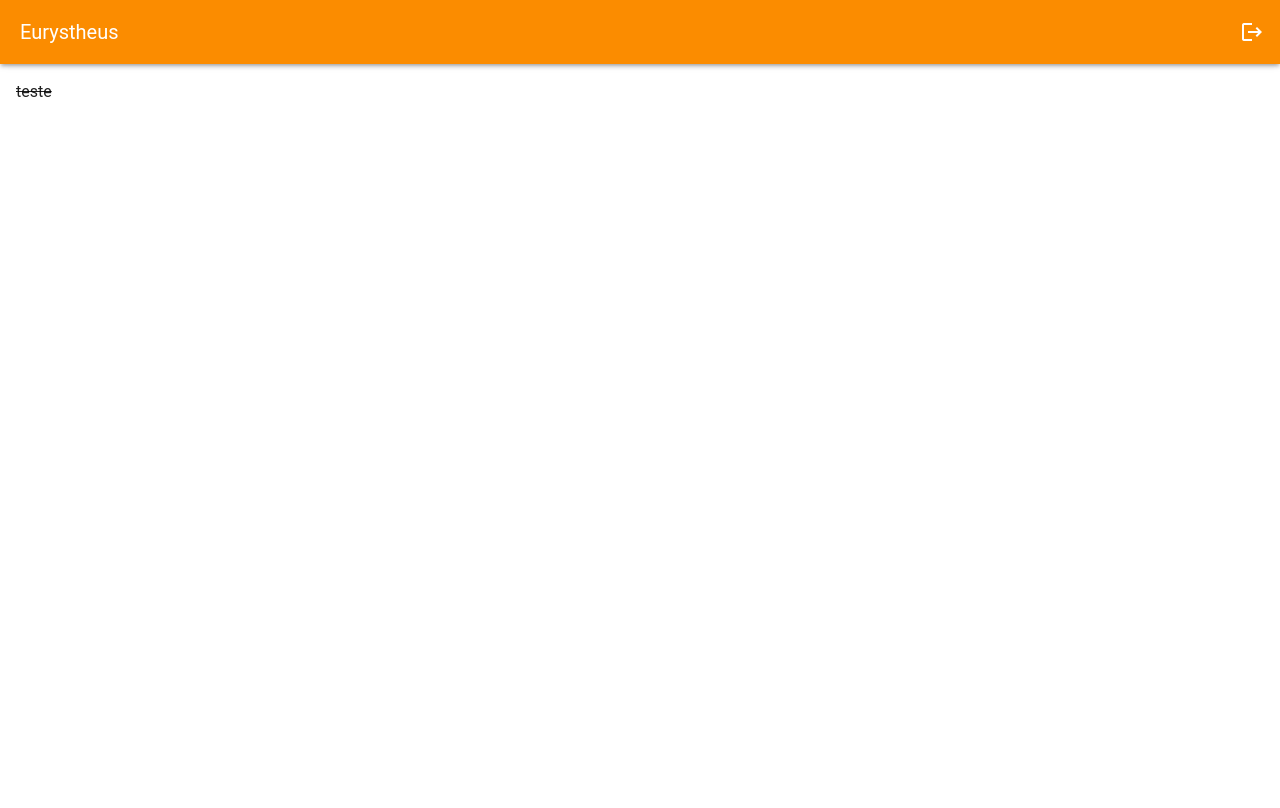
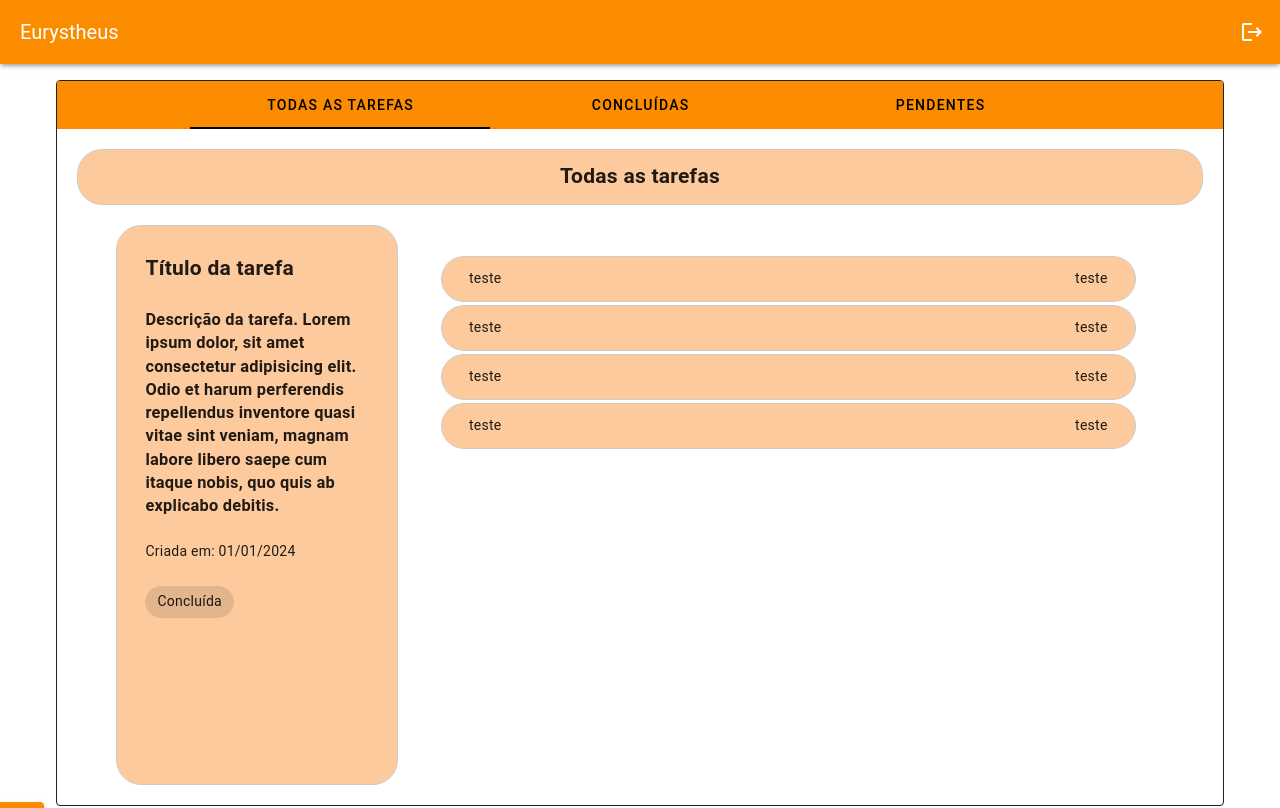
Before and after one commit to MateusSilva42/Eurystheus-WEB, a Nuxt app: page / in a window 1280 px wide. Shown: the top 808 px of the page. Built offline with nearby package versions, Linux system fonts and the light colour scheme.

Commit message:
define layout

```diff
--- /dev/null
+++ b/components/addButon.vue
@@ -0,0 +1,34 @@
+<template>
+    <v-tooltip text="Criar nova tarefa">
+    <template v-slot:activator="{ props }">
+        <v-btn v-bind="props" class="add-button" @click="openModal" color="warning"><v-icon>mdi-plus</v-icon></v-btn>
+    </template>
+    </v-tooltip>
+
+    <ModalAddView title="Criar nova tarefa" scope="new" :enable="enable" @close="closeModal" />
+</template>
+
+<script setup lang="ts">
+const enable = ref(false);
+
+const openModal = () => {
+  enable.value = true;
+};
+const closeModal = () => {
+  enable.value = false;
+};
+
+</script>
+
+<style>
+    .add-button {
+        position: fixed;
+        bottom: 20px;
+        right: 20px;
+        z-index: 999;
+        width: 60px!important;
+        height: 60px!important;
+        border-radius: 50%;
+        font-size:1.5rem
+    }
+</style>
--- /dev/null
+++ b/components/modalAddView.vue
@@ -0,0 +1,67 @@
+<template>
+  <v-container>
+    <v-dialog max-width="500" v-model="enableValue" :persistent="true"  >
+      <template v-slot:default="{ isActive }">
+        <v-card class="card">
+            <v-card-title class="card-title">
+                <span>{{ title }}</span>
+            </v-card-title>
+          <v-card-text>
+            <v-row>
+              <v-col cols="12">
+                <v-text-field label="Título" v-model="taskTitle" outlined></v-text-field>
+              </v-col>
+              <v-col cols="12">
+                <v-textarea label="Descrição" v-model="taskDescription" outlined></v-textarea>
+              </v-col>
+              </v-row>
+          </v-card-text>
+
+          <v-card-actions>
+            <v-spacer></v-spacer>
+
+            <v-btn color="error" variant="tonal" text="Cancelar" @click="$emit('close')"></v-btn>
+            <v-btn color="success" variant="tonal" text="Salvar" @click="saveData"></v-btn>
+          </v-card-actions>
+        </v-card>
+      </template>
+    </v-dialog>
+  </v-container>
+</template>
+
+<script setup lang="ts">
+import { defineProps } from "vue";
+const emit = defineEmits(["update:enable", "close"]);
+const taskTitle = ref("");
+const taskDescription = ref("");
+
+
+const props = defineProps({
+  title: { type: String, required: true },
+  scope: { type: String, required: true, default: "new" },
+  enable: { type: Boolean, required: true },
+});
+
+const enableValue = computed({
+  get: () => props.enable,
+  set: (value) => emit("update:enable", value),
+})
+
+const toast = useToast();
+
+const saveData = async () => {
+    toast.success("Tarefa salva com sucesso");
+    emit("close");
+}
+
+</script>
+
+<style>
+.card-title {
+  display: flex;
+  justify-content: space-between;
+  background-color: orangered;
+  color: white;
+}
+
+</style>
--- /dev/null
+++ b/components/taskList.vue
@@ -0,0 +1,140 @@
+<template>
+  <v-container>
+    <v-row>
+      <v-col cols="12" class="title">
+        <h2>{{ title }}</h2>
+      </v-col>
+    </v-row>
+    <v-row class="task-list">
+      <v-col cols="3" class="task-details">
+        <v-container v-if="taskSelected">
+          <v-row>
+            <v-col cols="12">
+              <v-row>
+                <v-col cols="12">
+                  <h2>Título da tarefa</h2>
+                </v-col>
+                <v-col cols="12">
+                  <h3>Descrição da tarefa. Lorem ipsum dolor, sit amet consectetur adipisicing elit. Odio et harum perferendis repellendus inventore quasi vitae sint veniam, magnam labore libero saepe cum itaque nobis, quo quis ab explicabo debitis.</h3>
+                </v-col>
+                <v-col cols="12">
+                  <p>Criada em: 01/01/2024</p>
+                </v-col>
+                <v-col cols="12">
+                  <v-chip>Concluída</v-chip>
+                </v-col>
+              </v-row>
+            </v-col>
+          </v-row>
+        </v-container>
+        <v-container v-else>
+          <v-row>
+            <v-col cols="12">
+              <h3>Selecione uma tarefa para ver os detalhes.</h3>
+            </v-col>
+          </v-row>
+        </v-container>
+      </v-col>
+      <v-col cols="8">
+
+        <v-container>
+          <v-row class="task-list-item">
+            <v-col>teste</v-col>
+            <v-col class="task-actions">teste</v-col>
+          </v-row>
+          <v-row class="task-list-item">
+            <v-col>teste</v-col>
+            <v-col class="task-actions">teste</v-col>
+          </v-row>
+          <v-row class="task-list-item">
+            <v-col>teste</v-col>
+            <v-col class="task-actions">teste</v-col>
+          </v-row>
+          <v-row class="task-list-item">
+            <v-col>teste</v-col>
+            <v-col class="task-actions">teste</v-col>
+          </v-row>
+        </v-container>
+
+      </v-col>
+    </v-row>
+  </v-container>
+</template>
+
+<script setup lang="ts">
+  import { defineProps } from "vue";
+    const taskSelected = ref(true);
+
+    const props = defineProps({
+      title: { type: String, required: true },
+      scope: { type: String, required: true, default: "all" },
+      tab: { type: String, required: true },
+    });
+
+    const notify = () => {
+      const toast = useToast();
+      toast.success("Usuário deslogou com sucesso");
+    };
+
+    const getUserTasks = async () => {
+      try {
+        const response = await useApi("task/6611e9299cd0a450907248e4", {
+          method: "GET",
+        });
+        console.log(response);
+      } catch (error) {
+        console.error("Erro ao buscar dados:", error);
+      }
+    };
+
+</script>
+
+<style>
+.task-list {
+  display: flex;
+  justify-content: center;
+  height: 70vh;
+  overflow: auto;
+}
+
+.task-details {
+  display: flex;
+  flex-direction: column;
+  justify-content: flex-start;
+  align-items: flex-end;
+  margin-right: 15px;
+  padding: 5px;
+  background-color: #fdca9d;
+  border: 1px solid #ccc;
+  border-radius: 25px;
+}
+
+.task-list-item {
+  list-style-type: none;
+  padding: 0px 15px;
+  margin: 3px 0!important;
+  background-color: #fdca9d;
+  border: 1px solid #ccc;
+  border-radius: 25px;
+}
+
+.task-list-item :hover {
+  background-color: #f7d7a8;
+}
+
+.task-actions {
+  display: flex;
+  justify-content: flex-end
+}
+
+.title {
+  display: flex;
+  justify-content: center;
+  margin-bottom: 20px;
+  padding: 10px;
+  background-color: #fdca9d;
+  border: 1px solid #ccc;
+  border-radius: 25px;
+}
+
+</style>
--- a/pages/index.vue
+++ b/pages/index.vue
@@ -8,45 +8,75 @@
       </template>
     </v-menu>
   </v-toolbar>
-    <v-container fluid>
-        <v-row no-gutters>
-            <v-col cols="12">
-                <s>teste</s>
-            </v-col>
-        </v-row>
+
+  <v-container>
+    <v-card variant="outlined">
+      <v-tabs v-model="tab" bg-color="warning" fixed-tabs>
+          <v-tab value="all">Todas as tarefas</v-tab>
+          <v-tab value="done">Concluídas</v-tab>
+          <v-tab value="pendent">Pendentes</v-tab>
+      </v-tabs>
+
+      <v-card-text>
+        <v-window v-model="tab">
+          <v-window-item value="all">
+            <TaskList title="Todas as tarefas" scope="all" :tab="tab" />
+          </v-window-item>
+
+          <v-window-item value="done">
+              <TaskList title="Tarefas concluídas" scope="done" :tab="tab" />
+          </v-window-item>
+
+          <v-window-item value="pendent">
+              <TaskList title="Tarefas pendentes" scope="pendent" :tab="tab" />
+          </v-window-item>
+        </v-window>
+      </v-card-text>
+    </v-card>
   </v-container>
+
+  <AddButon />
+
+  <v-footer>Mateus Silva © - 2024</v-footer>
 </template>
 
 <script lang="ts">
-
 export default defineComponent({
   setup() {
+    const tab = ref('all');
+
     const notify = () => {
-        const toast = useToast()
-            toast.success('Usuário deslogou com sucesso');
-        }
+      const toast = useToast();
+      toast.success("Usuário deslogou com sucesso");
+    };
 
     const handleLogout = (item: { action: string }) => {
-        console.log('Usuário fez logout');
+      console.log("Usuário fez logout");
     };
 
     const getUserTasks = async () => {
       try {
-        const response = await useApi('task/6611e9299cd0a450907248e4', { method: 'GET' });
+        const response = await useApi("task/6611e9299cd0a450907248e4", {
+          method: "GET",
+        });
         console.log(response);
       } catch (error) {
-        console.error('Erro ao buscar dados:', error);
+        console.error("Erro ao buscar dados:", error);
       }
     };
 
     return {
       handleLogout,
       getUserTasks,
-      notify
+      notify,
+      tab,
     };
   },
 });
 </script>
 
 <style>
+.v-slide-group__content {
+  color: black;
+}
 </style>
```
Lines whose indentation alone changed are shown as unchanged.
